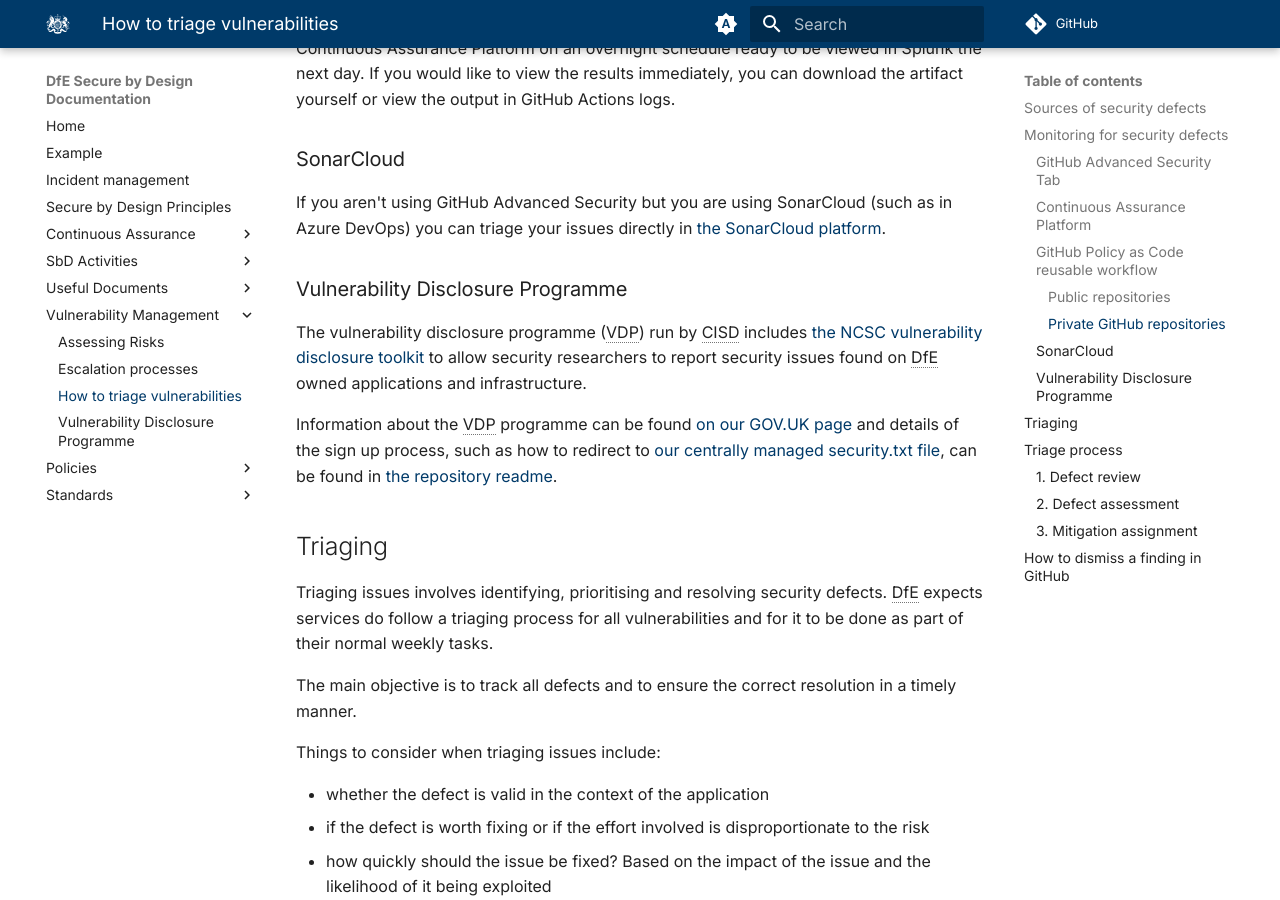
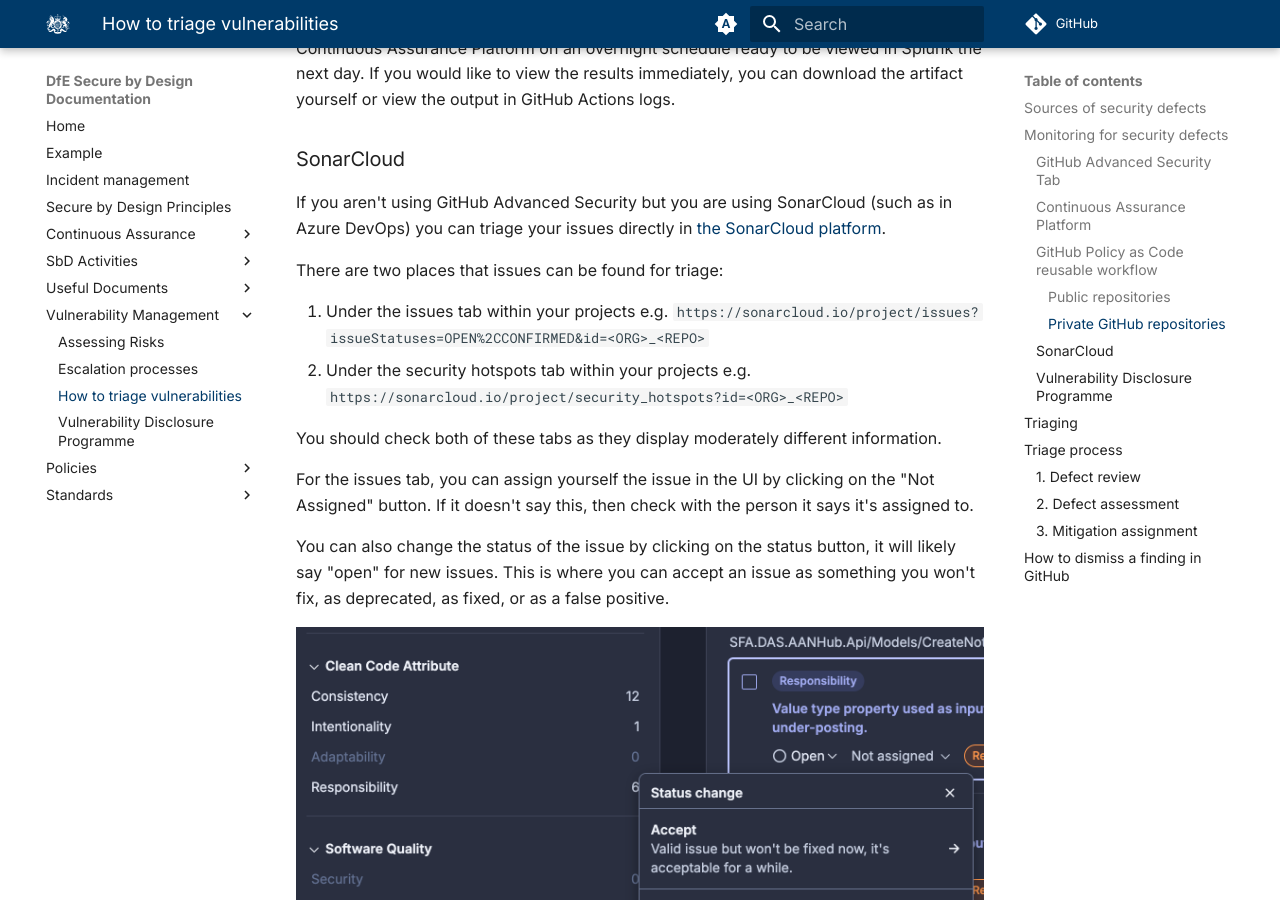
Before and after one commit to DFE-Digital/secure-by-design-docs, an MkDocs documentation site: the page built from docs/Vulnerability Management/how_to_triage_vulnerabilities.md, in a window 1280 px wide and 900 px high, scrolled down 2663 px. Built offline with MkDocs 1.6.1 and Material for MkDocs 9.7.7, drawn with Linux system fonts in a browser that asks for light colours; comment, search, counter and statistics services are not loaded.

Commit message:
Sonarcloud triage

```diff
--- a/docs/Vulnerability Management/how_to_triage_vulnerabilities.md
+++ b/docs/Vulnerability Management/how_to_triage_vulnerabilities.md
@@ -65,6 +65,19 @@ In this case, [the reusable workflow will opt to run Semgrep against your code](
 
 ### SonarCloud
 If you aren't using GitHub Advanced Security but you are using SonarCloud (such as in Azure DevOps) you can triage your issues directly in [the SonarCloud platform](https://sonarcloud.io/).
+
+There are two places that issues can be found for triage:
+
+1. Under the issues tab within your projects e.g. `https://sonarcloud.io/project/issues?issueStatuses=OPEN%2CCONFIRMED&id=<ORG>_<REPO>`
+2. Under the security hotspots tab within your projects e.g. `https://sonarcloud.io/project/security_hotspots?id=<ORG>_<REPO>`
+
+You should check both of these tabs as they display moderately different information.
+
+For the issues tab, you can assign yourself the issue in the UI by clicking on the "Not Assigned" button. If it doesn't say this, then check with the person it says it's assigned to.
+
+You can also change the status of the issue by clicking on the status button, it will likely say "open" for new issues. This is where you can accept an issue as something you won't fix, as deprecated, as fixed, or as a false positive.
+
+![screenshot of the sonar status menu](../../assets/sonar_status.png)
 
 
 ### Vulnerability Disclosure Programme
```
Also changed, not shown: docs/assets/sonar_status.png (added).
